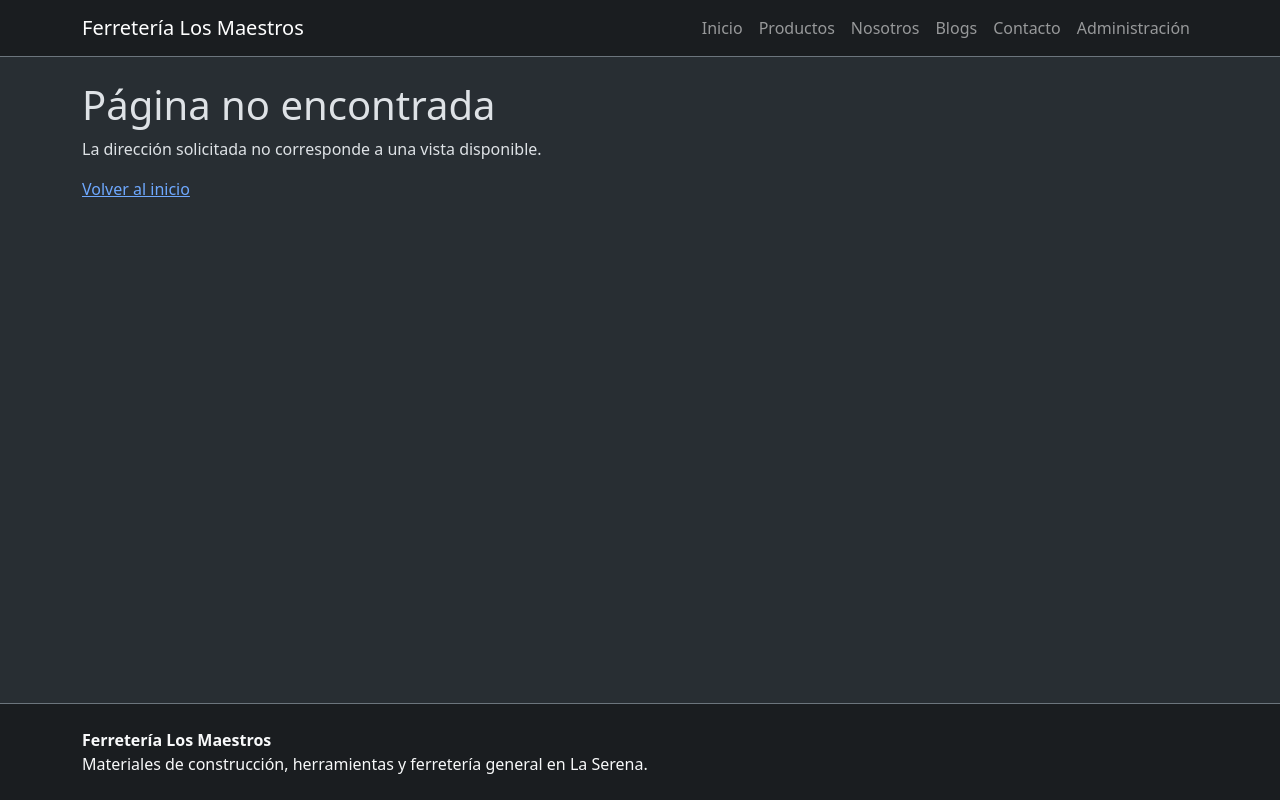
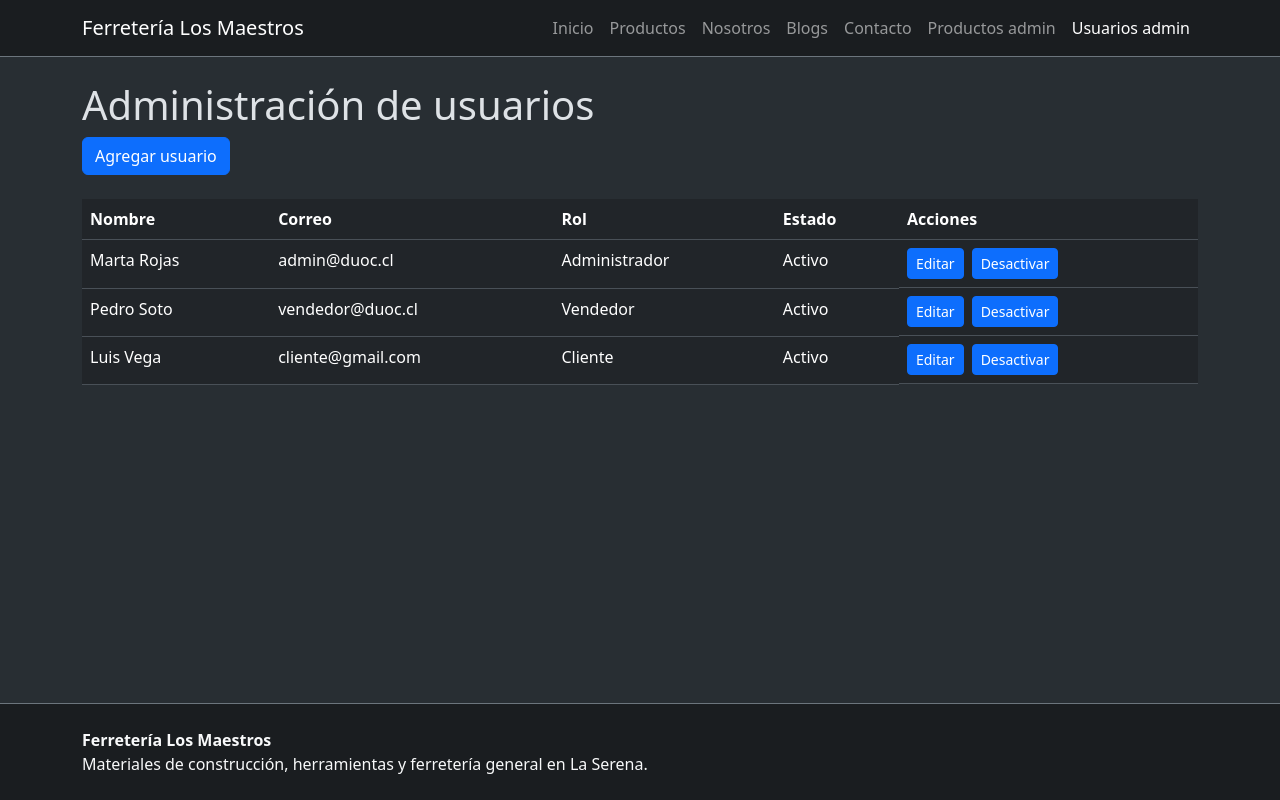
Before and after one commit to GiuliannoInostroza/ferreteria-los-maestros, a React (Vite) app: page /admin/usuarios in a window 1280 px wide. Built offline with nearby package versions, Linux system fonts and the light colour scheme.

Commit message:
feat: editar productos y administrar usuarios

```diff
--- a/src/App.jsx
+++ b/src/App.jsx
@@ -11,6 +11,7 @@ import Blogs from "./pages/Blogs";
 import BlogDetalle from "./pages/BlogDetalle";
 import Contacto from "./pages/Contacto";
 import AdminProductos from "./pages/admin/AdminProductos";
+import AdminUsuarios from "./pages/admin/AdminUsuarios";
 import NoEncontrada from "./pages/NoEncontrada";
 
 function App() {
@@ -28,6 +29,7 @@ function App() {
           <Route path="/blogs/:id" element={<BlogDetalle />} />
           <Route path="/contacto" element={<Contacto />} />
           <Route path="/admin/productos" element={<AdminProductos />} />
+          <Route path="/admin/usuarios" element={<AdminUsuarios />} />
           <Route path="*" element={<NoEncontrada />} />
         </Routes>
       </div>
--- a/src/components/Navegacion.jsx
+++ b/src/components/Navegacion.jsx
@@ -33,7 +33,10 @@ function Navegacion() {
               Contacto
             </Nav.Link>
             <Nav.Link as={NavLink} to="/admin/productos">
-              Administración
+              Productos admin
+            </Nav.Link>
+            <Nav.Link as={NavLink} to="/admin/usuarios">
+              Usuarios admin
             </Nav.Link>
           </Nav>
         </Navbar.Collapse>
--- /dev/null
+++ b/src/data/usuarios.js
@@ -0,0 +1,23 @@
+export const usuarios = [
+  {
+    id: 1,
+    nombre: "Marta Rojas",
+    correo: "admin@duoc.cl",
+    rol: "Administrador",
+    activo: true,
+  },
+  {
+    id: 2,
+    nombre: "Pedro Soto",
+    correo: "vendedor@duoc.cl",
+    rol: "Vendedor",
+    activo: true,
+  },
+  {
+    id: 3,
+    nombre: "Luis Vega",
+    correo: "cliente@gmail.com",
+    rol: "Cliente",
+    activo: true,
+  },
+];
--- a/src/pages/admin/AdminProductos.jsx
+++ b/src/pages/admin/AdminProductos.jsx
@@ -11,13 +11,39 @@ function AdminProductos() {
     return guardados ? JSON.parse(guardados) : productosIniciales;
   });
   const [mostrarFormulario, setMostrarFormulario] = useState(false);
+  const [productoEditando, setProductoEditando] = useState(null);
 
   useEffect(() => {
     localStorage.setItem("productosAdmin", JSON.stringify(productos));
   }, [productos]);
 
   function guardar(producto) {
-    setProductos([...productos, producto]);
+    if (productoEditando) {
+      setProductos(
+        productos.map((item) =>
+          item.codigo === producto.codigo ? producto : item
+        )
+      );
+    } else {
+      setProductos([...productos, producto]);
+    }
+
+    setProductoEditando(null);
+    setMostrarFormulario(false);
+  }
+
+  function agregar() {
+    setProductoEditando(null);
+    setMostrarFormulario(true);
+  }
+
+  function editar(producto) {
+    setProductoEditando(producto);
+    setMostrarFormulario(true);
+  }
+
+  function cancelar() {
+    setProductoEditando(null);
     setMostrarFormulario(false);
   }
 
@@ -26,7 +52,7 @@ function AdminProductos() {
       <h1>Administración de productos</h1>
 
       {!mostrarFormulario && (
-        <Button className="mb-4" onClick={() => setMostrarFormulario(true)}>
+        <Button className="mb-4" onClick={agregar}>
           Agregar producto
         </Button>
       )}
@@ -34,8 +60,9 @@ function AdminProductos() {
       {mostrarFormulario && (
         <FormularioProducto
           productos={productos}
+          producto={productoEditando}
           onGuardar={guardar}
-          onCancelar={() => setMostrarFormulario(false)}
+          onCancelar={cancelar}
         />
       )}
 
@@ -50,6 +77,7 @@ function AdminProductos() {
               <th>Precio</th>
               <th>Stock</th>
               <th>Stock crítico</th>
+              <th>Acciones</th>
             </tr>
           </thead>
           <tbody>
@@ -62,6 +90,11 @@ function AdminProductos() {
                 <td>{formatearPrecio(producto.precio)}</td>
                 <td>{producto.stock}</td>
                 <td>{producto.stockCritico}</td>
+                <td>
+                  <Button size="sm" onClick={() => editar(producto)}>
+                    Editar
+                  </Button>
+                </td>
               </tr>
             ))}
           </tbody>
--- /dev/null
+++ b/src/pages/admin/AdminUsuarios.jsx
@@ -0,0 +1,112 @@
+import { useEffect, useState } from "react";
+import { Button, Container } from "react-bootstrap";
+
+import { usuarios as usuariosIniciales } from "../../data/usuarios";
+import FormularioUsuario from "./FormularioUsuario";
+
+function AdminUsuarios() {
+  const [usuarios, setUsuarios] = useState(() => {
+    const guardados = localStorage.getItem("usuariosAdmin");
+    return guardados ? JSON.parse(guardados) : usuariosIniciales;
+  });
+  const [mostrarFormulario, setMostrarFormulario] = useState(false);
+  const [usuarioEditando, setUsuarioEditando] = useState(null);
+
+  useEffect(() => {
+    localStorage.setItem("usuariosAdmin", JSON.stringify(usuarios));
+  }, [usuarios]);
+
+  function guardar(usuario) {
+    if (usuarioEditando) {
+      setUsuarios(
+        usuarios.map((item) => (item.id === usuario.id ? usuario : item))
+      );
+    } else {
+      const ultimoId = Math.max(0, ...usuarios.map((item) => item.id));
+      setUsuarios([...usuarios, { ...usuario, id: ultimoId + 1 }]);
+    }
+
+    setUsuarioEditando(null);
+    setMostrarFormulario(false);
+  }
+
+  function agregar() {
+    setUsuarioEditando(null);
+    setMostrarFormulario(true);
+  }
+
+  function editar(usuario) {
+    setUsuarioEditando(usuario);
+    setMostrarFormulario(true);
+  }
+
+  function cancelar() {
+    setUsuarioEditando(null);
+    setMostrarFormulario(false);
+  }
+
+  function cambiarEstado(id) {
+    setUsuarios(
+      usuarios.map((usuario) =>
+        usuario.id === id
+          ? { ...usuario, activo: !usuario.activo }
+          : usuario
+      )
+    );
+  }
+
+  return (
+    <Container className="py-4">
+      <h1>Administración de usuarios</h1>
+
+      {!mostrarFormulario && (
+        <Button className="mb-4" onClick={agregar}>
+          Agregar usuario
+        </Button>
+      )}
+
+      {mostrarFormulario && (
+        <FormularioUsuario
+          usuarios={usuarios}
+          usuario={usuarioEditando}
+          onGuardar={guardar}
+          onCancelar={cancelar}
+        />
+      )}
+
+      <div className="table-responsive">
+        <table className="table">
+          <thead>
+            <tr>
+              <th>Nombre</th>
+              <th>Correo</th>
+              <th>Rol</th>
+              <th>Estado</th>
+              <th>Acciones</th>
+            </tr>
+          </thead>
+          <tbody>
+            {usuarios.map((usuario) => (
+              <tr key={usuario.id}>
+                <td>{usuario.nombre}</td>
+                <td>{usuario.correo}</td>
+                <td>{usuario.rol}</td>
+                <td>{usuario.activo ? "Activo" : "Inactivo"}</td>
+                <td className="d-flex gap-2">
+                  <Button size="sm" onClick={() => editar(usuario)}>
+                    Editar
+                  </Button>
+                  <Button size="sm" onClick={() => cambiarEstado(usuario.id)}>
+                    {usuario.activo ? "Desactivar" : "Activar"}
+                  </Button>
+                </td>
+              </tr>
+            ))}
+          </tbody>
+        </table>
+      </div>
+    </Container>
+  );
+}
+
+export default AdminUsuarios;
--- a/src/pages/admin/FormularioProducto.jsx
+++ b/src/pages/admin/FormularioProducto.jsx
@@ -11,8 +11,8 @@ const inicial = {
   stockCritico: "",
 };
 
-function FormularioProducto({ productos, onGuardar, onCancelar }) {
-  const [datos, setDatos] = useState(inicial);
+function FormularioProducto({ productos, producto, onGuardar, onCancelar }) {
+  const [datos, setDatos] = useState(producto || inicial);
   const [errores, setErrores] = useState({});
 
   function cambiar(evento) {
@@ -26,7 +26,13 @@ function FormularioProducto({ productos, onGuardar, onCancelar }) {
 
     if (!datos.codigo.trim()) {
       nuevosErrores.codigo = "Código obligatorio";
-    } else if (productos.some((item) => item.codigo === datos.codigo.trim())) {
+    } else if (
+      productos.some(
+        (item) =>
+          item.codigo === datos.codigo.trim() &&
+          item.codigo !== producto?.codigo
+      )
+    ) {
       nuevosErrores.codigo = "Ya existe un producto con ese código";
     }
     if (!datos.nombre.trim()) nuevosErrores.nombre = "Nombre obligatorio";
@@ -53,7 +59,7 @@ function FormularioProducto({ productos, onGuardar, onCancelar }) {
       precio: Number(datos.precio),
       stock: Number(datos.stock),
       stockCritico: Number(datos.stockCritico),
-      descripcion: "",
+      descripcion: producto?.descripcion || "",
     });
     setDatos(inicial);
   }
@@ -68,6 +74,7 @@ function FormularioProducto({ productos, onGuardar, onCancelar }) {
               name="codigo"
               value={datos.codigo}
               onChange={cambiar}
+              disabled={Boolean(producto)}
               isInvalid={Boolean(errores.codigo)}
             />
             <Form.Control.Feedback type="invalid">
@@ -170,7 +177,9 @@ function FormularioProducto({ productos, onGuardar, onCancelar }) {
         </Col>
       </Row>
 
-      <Button type="submit">Guardar</Button>{" "}
+      <Button type="submit">
+        {producto ? "Guardar cambios" : "Guardar"}
+      </Button>{" "}
       <Button type="button" onClick={onCancelar}>
         Cancelar
       </Button>
--- /dev/null
+++ b/src/pages/admin/FormularioUsuario.jsx
@@ -0,0 +1,105 @@
+import { useState } from "react";
+import { Button, Form } from "react-bootstrap";
+
+const inicial = {
+  nombre: "",
+  correo: "",
+  rol: "",
+};
+
+function FormularioUsuario({ usuarios, usuario, onGuardar, onCancelar }) {
+  const [datos, setDatos] = useState(usuario || inicial);
+  const [errores, setErrores] = useState({});
+
+  function cambiar(evento) {
+    const { name, value } = evento.target;
+    setDatos({ ...datos, [name]: value });
+  }
+
+  function enviar(evento) {
+    evento.preventDefault();
+    const nuevosErrores = {};
+    const correo = datos.correo.trim();
+
+    if (!datos.nombre.trim()) nuevosErrores.nombre = "Nombre obligatorio";
+    if (!correo) {
+      nuevosErrores.correo = "Correo obligatorio";
+    } else if (
+      usuarios.some(
+        (item) => item.correo === correo && item.id !== usuario?.id
+      )
+    ) {
+      nuevosErrores.correo = "Ya existe un usuario con ese correo";
+    }
+    if (!datos.rol) nuevosErrores.rol = "Selecciona un rol";
+
+    setErrores(nuevosErrores);
+    if (Object.keys(nuevosErrores).length > 0) return;
+
+    onGuardar({
+      ...usuario,
+      nombre: datos.nombre.trim(),
+      correo,
+      rol: datos.rol,
+      activo: usuario?.activo ?? true,
+    });
+  }
+
+  return (
+    <Form onSubmit={enviar} noValidate className="mb-4">
+      <Form.Group className="mb-3" controlId="nombreUsuario">
+        <Form.Label>Nombre</Form.Label>
+        <Form.Control
+          name="nombre"
+          value={datos.nombre}
+          onChange={cambiar}
+          isInvalid={Boolean(errores.nombre)}
+        />
+        <Form.Control.Feedback type="invalid">
+          {errores.nombre}
+        </Form.Control.Feedback>
+      </Form.Group>
+
+      <Form.Group className="mb-3" controlId="correoUsuario">
+        <Form.Label>Correo</Form.Label>
+        <Form.Control
+          type="email"
+          name="correo"
+          value={datos.correo}
+          onChange={cambiar}
+          isInvalid={Boolean(errores.correo)}
+        />
+        <Form.Control.Feedback type="invalid">
+          {errores.correo}
+        </Form.Control.Feedback>
+      </Form.Group>
+
+      <Form.Group className="mb-3" controlId="rolUsuario">
+        <Form.Label>Rol</Form.Label>
+        <Form.Select
+          name="rol"
+          value={datos.rol}
+          onChange={cambiar}
+          isInvalid={Boolean(errores.rol)}
+        >
+          <option value="">Selecciona un rol</option>
+          <option value="Administrador">Administrador</option>
+          <option value="Vendedor">Vendedor</option>
+          <option value="Cliente">Cliente</option>
+        </Form.Select>
+        <Form.Control.Feedback type="invalid">
+          {errores.rol}
+        </Form.Control.Feedback>
+      </Form.Group>
+
+      <Button type="submit">
+        {usuario ? "Guardar cambios" : "Guardar"}
+      </Button>{" "}
+      <Button type="button" onClick={onCancelar}>
+        Cancelar
+      </Button>
+    </Form>
+  );
+}
+
+export default FormularioUsuario;
```
